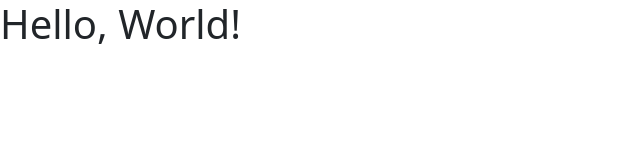
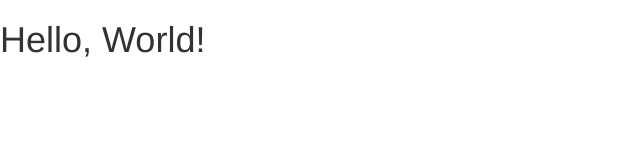
Before and after one commit to rachavez/tournament-score-keeper, a React app: page / in a window 1280 px wide. Shown: the whole page, without its empty margins (0-640 px from the left). Built offline with nearby package versions, Linux system fonts and the light colour scheme.

Commit message:
moved static files into correct locations in project scaffold

```diff
--- a/index.html
+++ b/src/index.html
@@ -13,7 +13,8 @@
 	</head>
 
     <body>
-        <div id="main-view"></div>
+        <div id="root"></div>
+        <script src="./bundle.js"></script>
     </body>
 
 </html>
--- a/src/index.js
+++ b/src/index.js
@@ -1,8 +1,9 @@
 import React from 'react'
 import ReactDOM from 'react-dom'
 import Header from './components/Header-static'
+import 'bootstrap/dist/css/bootstrap.css';
 
 ReactDOM.render(
     <Header />,
-    document.getElementById('main-view')
+    document.getElementById('root')
 )
```
Also changed, not shown: src/css/sticky-footer-navbar.css (renamed from css/sticky-footer-navbar.css).
